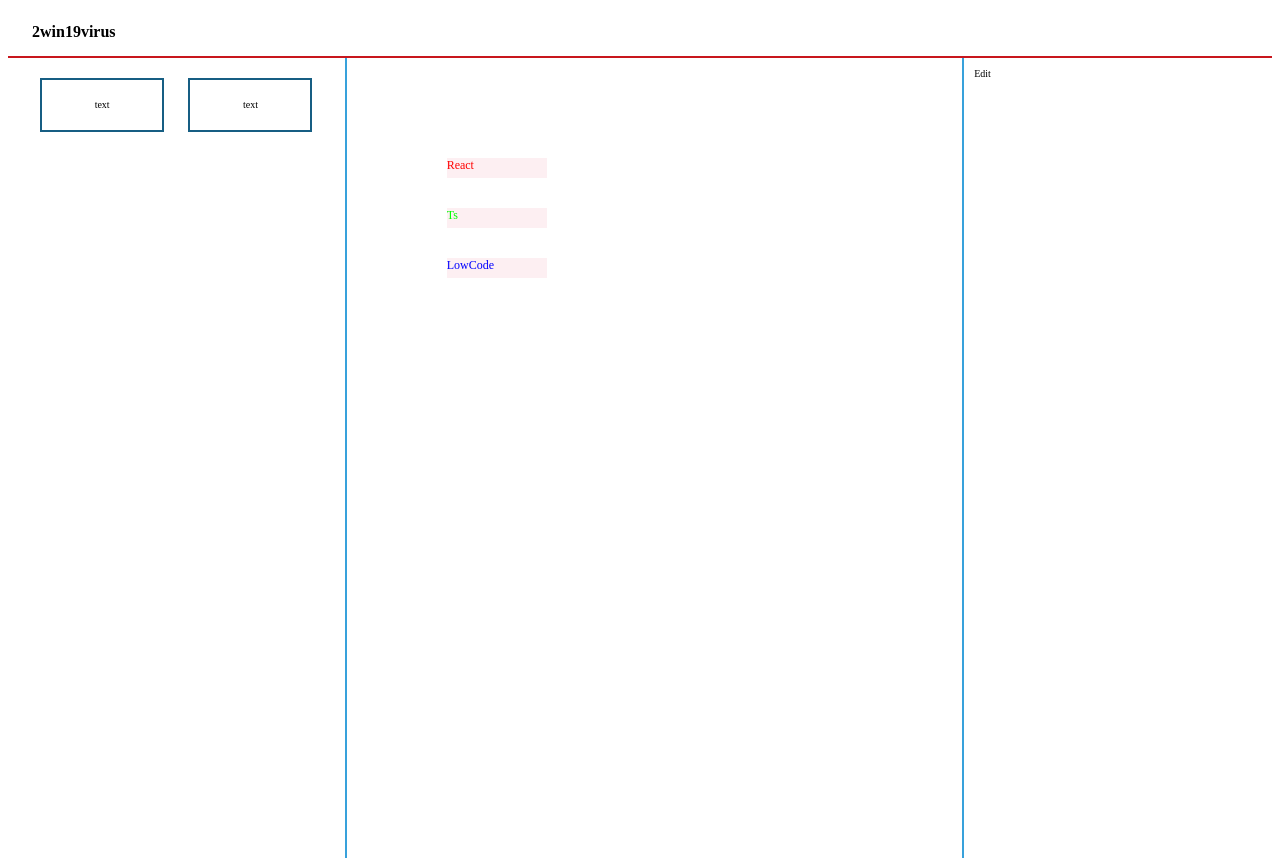
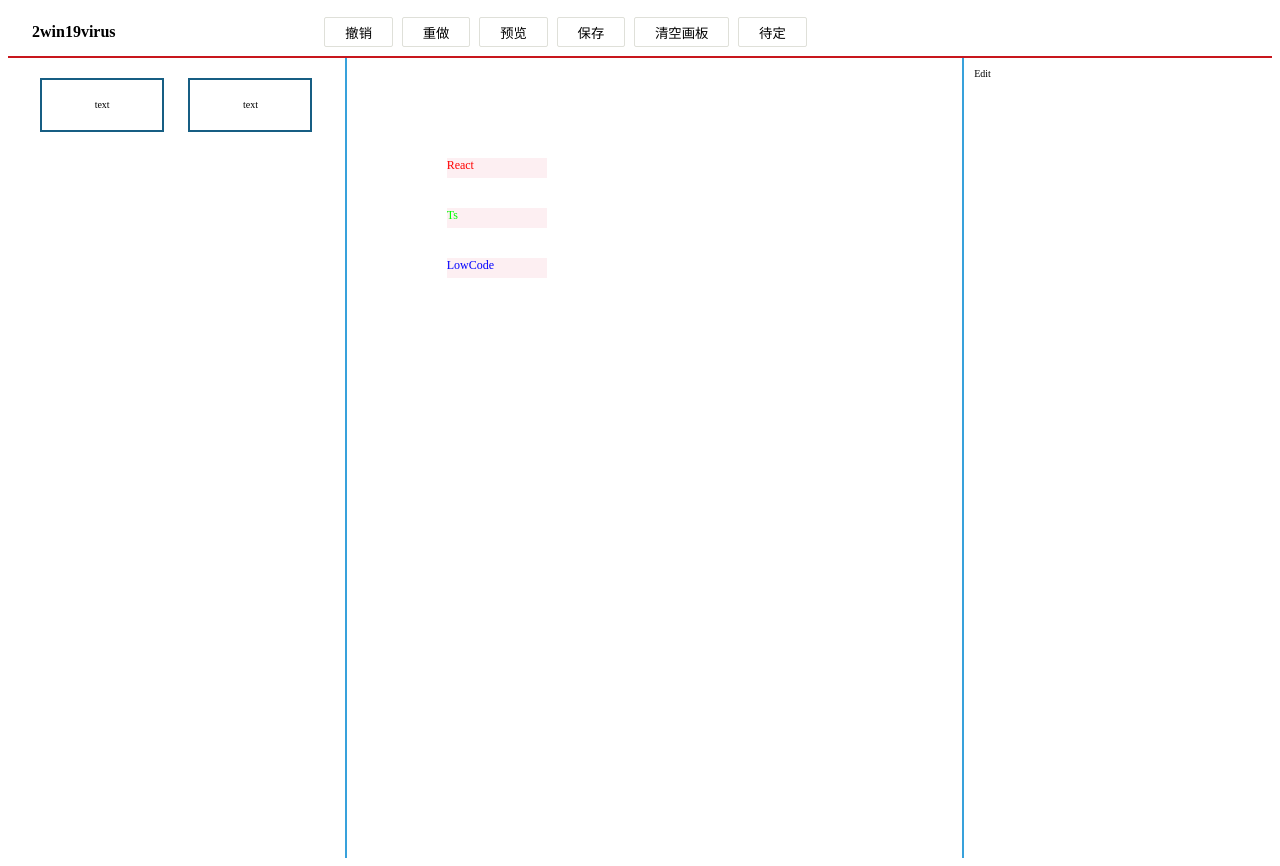
Before and after one commit to jokereven/2win19virus, a React (Create React App) app: page / in a window 1280 px wide. Built offline with nearby package versions, Linux system fonts and the light colour scheme.

Commit message:
feat: header 布局

```diff
--- a/src/App.css
+++ b/src/App.css
@@ -10,18 +10,6 @@ html body #root .App {
   min-height: 100vh;
 }
 
-.header {
-  display: flex;
-  align-items: center;
-  justify-content: space-between;
-  font-size: 1.6rem;
-  font-weight: 600;
-  border-bottom: 2px solid #c8161d;
-  height: 5rem;
-  box-sizing: border-box;
-  padding: 0 2.4rem;
-}
-
 .content {
   display: flex;
 }
--- a/src/App.tsx
+++ b/src/App.tsx
@@ -1,3 +1,4 @@
+import { Header } from "pages/Header";
 import React, { useState } from "react";
 // React dnd
 import { DndProvider } from "react-dnd";
@@ -20,7 +21,7 @@ const App: React.FC = () => {
   return (
     <DndProvider backend={HTML5Backend}>
       <div className="App">
-        <div className="header">2win19virus</div>
+        <Header></Header>
         <div className="content">
           <LeftPanel />
           <MidPanel
--- /dev/null
+++ b/src/pages/Header/index.tsx
@@ -0,0 +1,20 @@
+import React, { Fragment } from "react";
+import { HeaderEditWrapper, HeaderWrapper, OpBtn } from "./style";
+
+export const Header: React.FC = () => {
+  return (
+    <Fragment>
+      <HeaderWrapper className="header">
+        <div>2win19virus</div>
+        <HeaderEditWrapper>
+          <OpBtn>撤销</OpBtn>
+          <OpBtn>重做</OpBtn>
+          <OpBtn>预览</OpBtn>
+          <OpBtn>保存</OpBtn>
+          <OpBtn>清空画板</OpBtn>
+          <OpBtn>待定</OpBtn>
+        </HeaderEditWrapper>
+      </HeaderWrapper>
+    </Fragment>
+  );
+};
--- /dev/null
+++ b/src/pages/Header/style.js
@@ -0,0 +1,36 @@
+import styled from "styled-components";
+
+export const HeaderWrapper = styled.div`
+  &.header {
+    display: flex;
+    align-items: center;
+    font-size: 1.6rem;
+    font-weight: 600;
+    border-bottom: 2px solid #c8161d;
+    height: 5rem;
+    box-sizing: border-box;
+    padding: 0 2.4rem;
+  }
+`;
+
+// Header Edit
+export const HeaderEditWrapper = styled.div`
+  display: flex;
+  margin-left: 20rem;
+  width: 50rem;
+  align-items: center;
+  justify-content: space-evenly;
+`;
+
+export const OpBtn = styled.button`
+  padding: 0 2rem;
+  height: 3rem;
+  cursor: pointer;
+  border: 1px solid #dfe0d9;
+  border-radius: 2px;
+  background-color: #fff;
+  :hover {
+    background-color: #c6e2ff;
+    color: #409eff;
+  }
+`;
```
